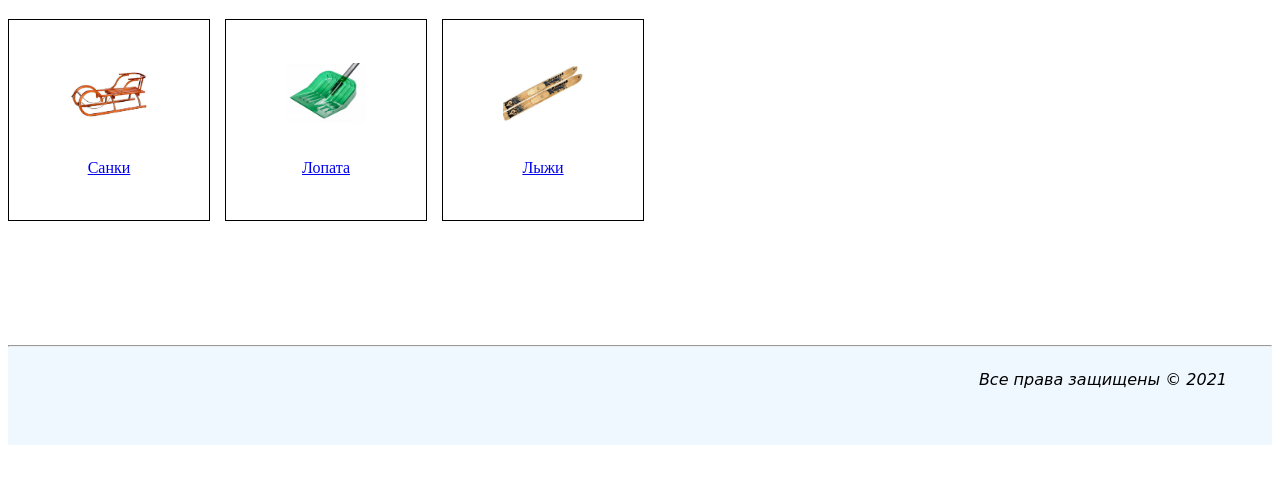
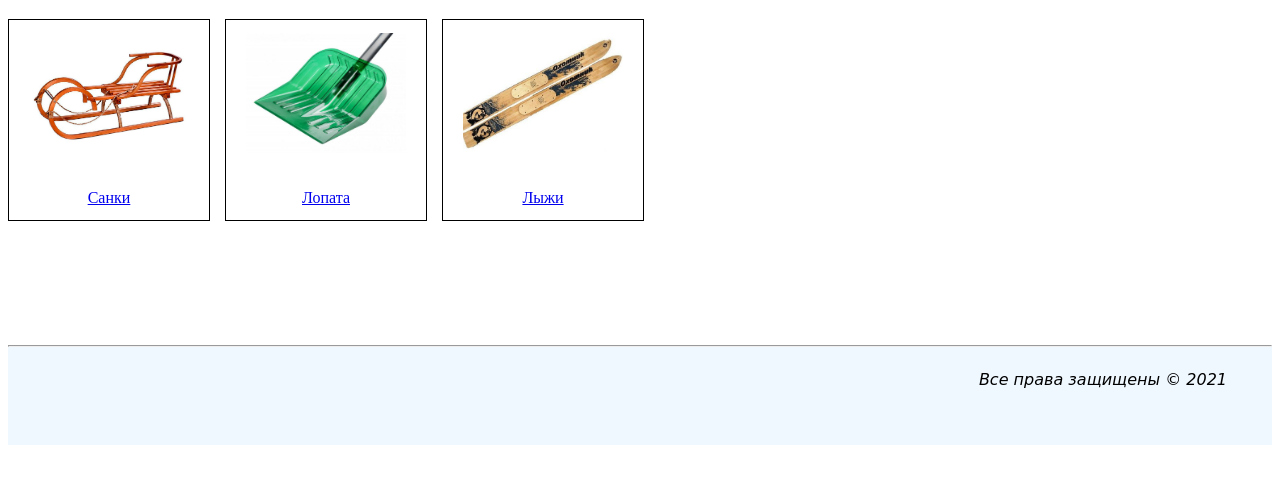
Before and after one commit to Effgenii/_HTML, a plain HTML site: page 05_lesson/e_shop/catalog.html in a window 1280 px wide. Shown: the part 196-680 px from the top of the page. Drawn offline with Linux system fonts and the light colour scheme.

Commit message:
Исправил найденные ошибки

```diff
--- a/05_lesson/e_shop/catalog.html
+++ b/05_lesson/e_shop/catalog.html
@@ -22,17 +22,17 @@
 
     <h1>Каталог </h1>
     <div class="item_block">
-        <p><img src="img/sledge.jpg" alt="Санки" title="Санки" width="80" height="60" /></p>
+        <p><img src="img/sledge.jpg" alt="Санки" title="Санки" width="160" height="120" /></p>
         <p style="string;" class="string;"> <a href="catalog/1_sledge.html">Санки</a> </p>
     </div>
 
     <div class="item_block">
-        <p> <img src="img/showel.jpg" alt="Лопата" title="Лопата" width="80" height="60" /> </p>
+        <p> <img src="img/showel.jpg" alt="Лопата" title="Лопата" width="160" height="120" /> </p>
         <p class="string;"> <a href="catalog/2_showel.html">Лопата</a> </p>
     </div>
 
     <div class="item_block">
-        <p> <img src="img/ski.jpg" alt="Лыжи" title="Лыжи" width="80" height="60" /> </p>
+        <p> <img src="img/ski.jpg" alt="Лыжи" title="Лыжи" width="160" height="120" /> </p>
         <p class="string;"> <a href="catalog/3_ski.html">Лыжи</a> </p>
     </div>
 <!--
```
Also changed, not shown: 05_lesson/e_shop/catalog_2.html (deleted, +0 -12 lines), 05_lesson/e_shop/index.html (+1 -0 lines).
